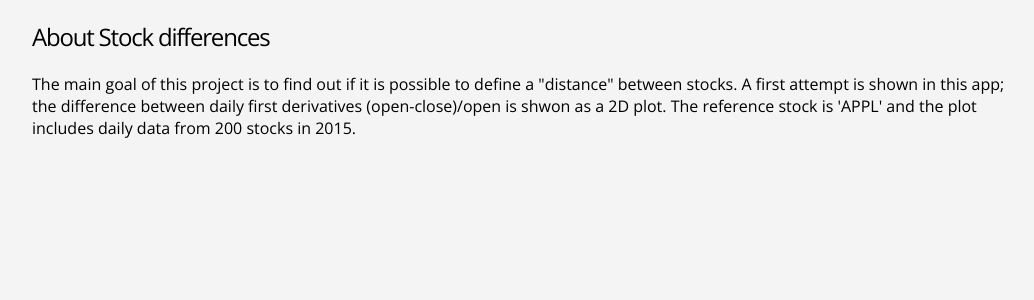
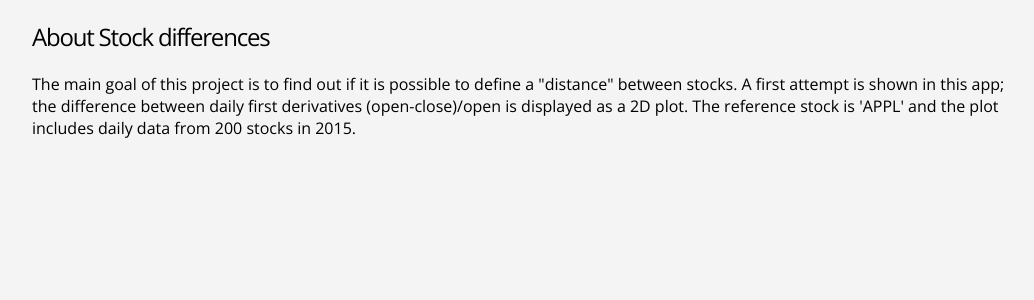
Before and after one commit to rdebbe/difference_QuandlApp, a Flask app: page /about in a window 1280 px wide. Shown: the part 50-350 px from the top of the page, without its empty margins (108-1142 px from the left). Run offline with Flask 2, Linux system fonts and the light colour scheme; parts of the project's set-up code (start-up, migrations or seed data) failed here and were passed over.

Commit message:
fix typos

```diff
--- a/templates/about.html
+++ b/templates/about.html
@@ -5,7 +5,7 @@
     <div class="container">
 
     <h2>About Stock differences</h2>
-    <p>The main goal of this project is to find out if it is possible to define a "distance" between stocks. A first attempt is shown in this app; the difference between daily first derivatives (open-close)/open is shwon as a 2D plot. The reference stock is 'APPL' and the plot includes daily data from 200 stocks in 2015.</p>
+    <p>The main goal of this project is to find out if it is possible to define a "distance" between stocks. A first attempt is shown in this app; the difference between daily first derivatives (open-close)/open is displayed as a 2D plot. The reference stock is 'APPL' and the plot includes daily data from 200 stocks in 2015.</p>
 
     </div>
   </main>
```
